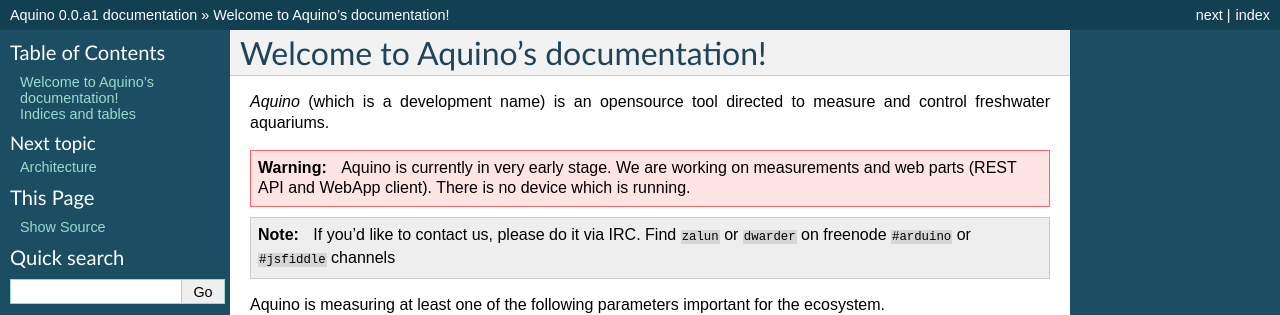
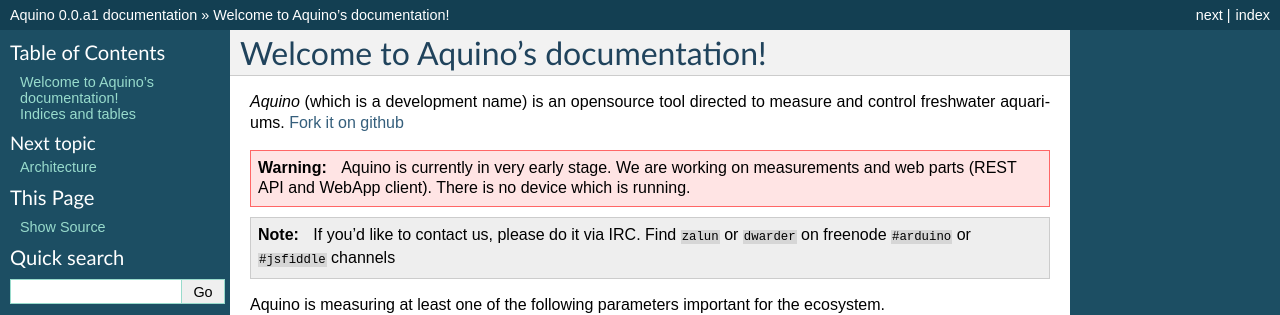
Before and after one commit to zalun/Aquino, a Sphinx documentation site: the page built from doc/source/index.rst, in a window 1280 px wide. Shown: the top 315 px of the page. Built offline with Sphinx 7.4.7, drawn with Linux system fonts in a browser that asks for light colours; formulas are drawn with MathJax 3.

Commit message:
repo added

```diff
--- a/doc/source/index.rst
+++ b/doc/source/index.rst
@@ -7,7 +7,8 @@
 ==================================
 
 *Aquino* (which is a development name) is an opensource tool directed to
-measure and control freshwater aquariums.
+measure and control freshwater aquariums. `Fork it on github
+<https://github.com/zalun/Aquino>`_
 
 .. warning::
 
```
